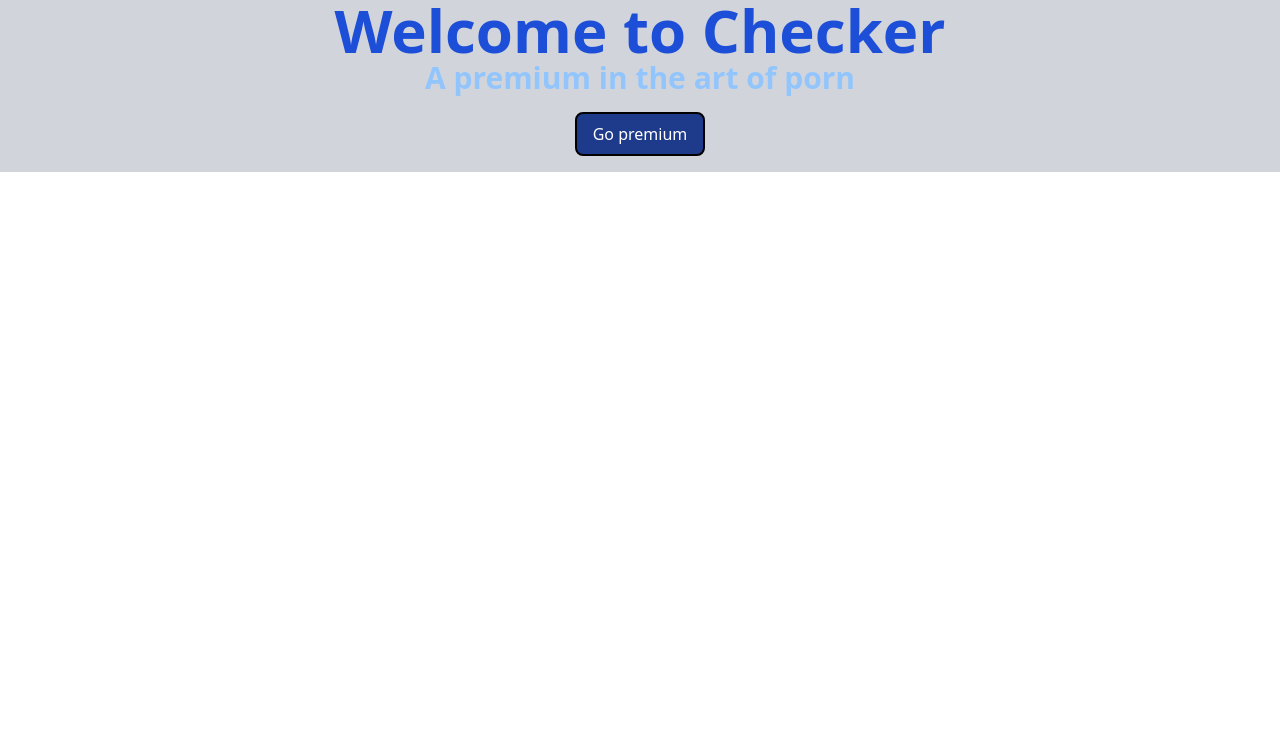
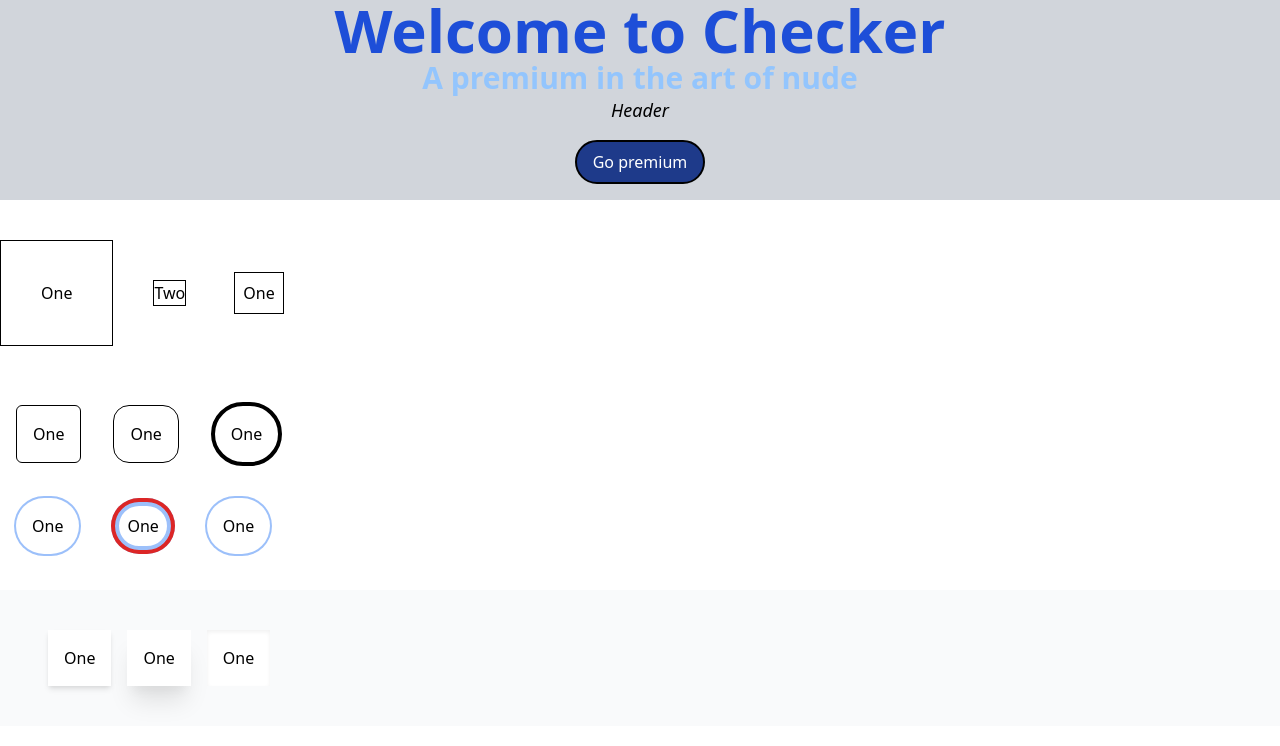
Before and after one commit to trinhlehainam/Learn-Tailwindcss, a React (Create React App) app: page / in a window 1280 px wide. Shown: the top 746 px of the page. Built offline with nearby package versions, Linux system fonts and the light colour scheme.

Commit message:
Testing button type

```diff
--- a/src/App.tsx
+++ b/src/App.tsx
@@ -1,21 +1,46 @@
-import React from 'react';
-import logo from './logo.svg';
-import './App.css';
-import './index.css'
+import React from "react";
+import logo from "./logo.svg";
+import "./App.css";
+import "./index.css";
 
 function App() {
   return (
+    <>
       <div className="flex justify-center bg-gray-300">
         <div className="mx-4 self-center text-center">
-            <h1 className="text-6xl font-bold text-blue-700">Welcome to Checker</h1>
+          <h1 className="text-6xl font-bold text-blue-700 hover:text-gray-700">
+            Welcome to Checker
+          </h1>
           <h2 className="text-3xl font-semibold text-blue-300">
-                A premium in the art of porn
+            A premium in the art of nude
           </h2>
-            <button className="my-4 px-4 py-2 border-2 border-black rounded-lg text-white bg-blue-900">
+          <h3 className="text-lg font-medium italic">Header</h3>
+          <button className="my-4 px-4 py-2 border-2 border-black text-white bg-blue-900 rounded-full">
             Go premium
           </button>
         </div>
       </div>
+      <div className="mt-10 mb-10">
+        <button className="p-10 border border-black">One</button>
+        <button className="m-10 border border-black">Two</button>
+        <button className="m-2 p-2 border border-black">One</button>
+      </div>
+      <div>
+          <button className="m-4 p-4 border border-black rounded-md">One</button>
+          <button className="m-4 p-4 border border-black rounded-2xl">One</button>
+          <button className="m-4 p-4 border-4 border-black rounded-full">One</button>
+      </div>
+      <div>
+          <button className="m-4 p-4 rounded-full ring-2">One</button>
+          <button className="m-4 p-4 rounded-full ring-4 ring-offset-4 ring-inset ring-offset-red-600">One</button>
+          <button className="m-4 p-4 rounded-full ring-2">One</button>
+      </div>
+      <div className="bg-gray-50 mt-5 p-10">
+          <button className="p-4 mx-2 shadow-md bg-white">One</button>
+          <button className="p-4 mx-2 shadow-xl bg-white">One</button>
+          <button className="p-4 mx-2 shadow-inner bg-white">One</button>
+      </div>
+    </>
   );
 }
 
```
Lines whose indentation alone changed are shown as unchanged.
